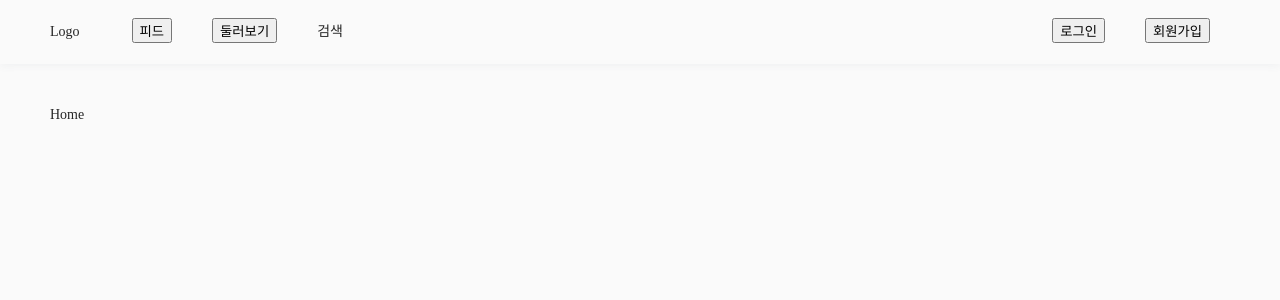
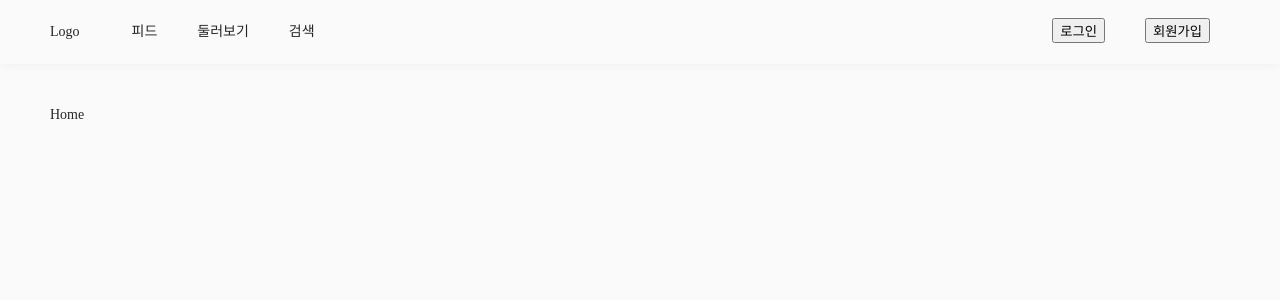
Before and after one commit to flynnpark/movielog-web, a React (Create React App) app: page / in a window 1280 px wide. Shown: the top 300 px of the page. Built offline with nearby package versions, Linux system fonts and the light colour scheme.

Commit message:
디렉토리 구조 수정 및 메뉴 버튼 제작 중

```diff
--- a/src/App.tsx
+++ b/src/App.tsx
@@ -7,7 +7,7 @@ import Profile from 'routes/Profile';
 import Search from 'routes/Search';
 import GlobalStyle from 'styles/GlobalStyle';
 import { lightTheme, darkTheme } from 'styles/themes';
-import Header from 'components/Header';
+import Header from 'components/header';
 
 type ThemeType = 'light' | 'dark';
 
--- a/src/components/Header.tsx
+++ b/src/components/header/Header.tsx
@@ -1,5 +1,7 @@
 import React from 'react';
+import { useHistory } from 'react-router-dom';
 import styled from 'styled-components';
+import MenuButton from './MenuButton';
 
 const HeaderContainer = styled.header`
   height: 64px;
@@ -22,6 +24,7 @@ const LogoContainer = styled.div`
   flex: 0;
   align-items: center;
   margin-right: 32px;
+  font-size: 14px;
 `;
 
 const NavUl = styled.ul`
@@ -38,19 +41,23 @@ const NavSearchLi = styled(NavLi)`
   flex: 1;
 `;
 
-const MenuButton = styled.button``;
+const Header: React.FC = () => {
+  const history = useHistory();
 
-const Header: React.FC = () => {
+  const handleClickMenu = (to: string) => () => history.push(to);
+
   return (
     <HeaderContainer>
       <NavigationBar>
         <LogoContainer>Logo</LogoContainer>
         <NavUl>
           <NavLi>
-            <MenuButton>피드</MenuButton>
+            <MenuButton type="link" onClick={handleClickMenu('/')}>
+              피드
+            </MenuButton>
           </NavLi>
           <NavLi>
-            <MenuButton>둘러보기</MenuButton>
+            <MenuButton type="link">둘러보기</MenuButton>
           </NavLi>
           <NavSearchLi>검색</NavSearchLi>
           <NavLi>
--- /dev/null
+++ b/src/components/header/MenuButton.tsx
@@ -0,0 +1,36 @@
+import React from 'react';
+import styled, { DefaultTheme, StyledComponent } from 'styled-components';
+import { tuple } from 'utils/type';
+
+const StyleTypes = tuple('button', 'link');
+type StyleType = typeof StyleTypes[number];
+
+interface MenuButtonInterface {
+  onClick?: React.MouseEventHandler<HTMLElement>;
+  type?: StyleType;
+}
+
+const LinkButton = styled.a``;
+
+const NativeButton = styled.button``;
+
+const getButtonComponent = (
+  styleType?: StyleType
+): StyledComponent<'button' | 'a', DefaultTheme, {}, never> => {
+  switch (styleType) {
+    case 'link':
+      return LinkButton;
+    default:
+      return NativeButton;
+  }
+};
+
+const MenuButton: React.FC<MenuButtonInterface> = (props) => {
+  const { children, onClick, type } = props;
+
+  const ButtonComponent = getButtonComponent(type);
+
+  return <ButtonComponent onClick={onClick}>{children}</ButtonComponent>;
+};
+
+export default MenuButton;
--- /dev/null
+++ b/src/components/header/index.tsx
@@ -0,0 +1,3 @@
+import Header from './Header';
+
+export default Header;
```
